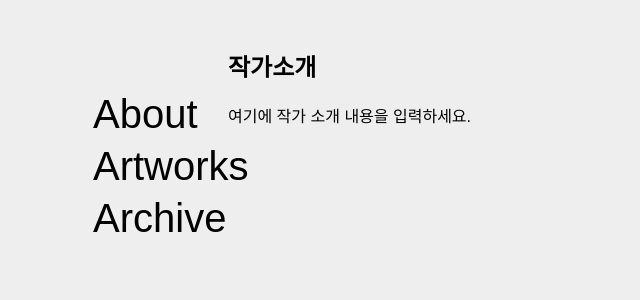
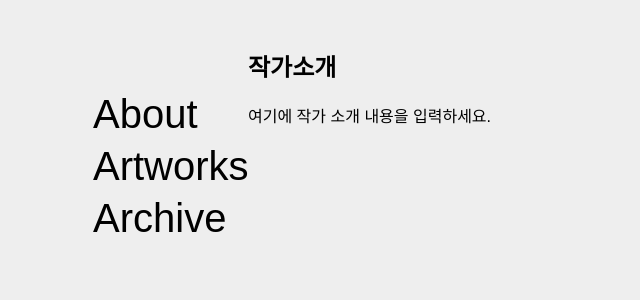
Before and after one commit to nayo40/40-artworks, a Flask app: page /about in a window 1280 px wide. Shown: the top 300 px of the page, without its empty margins (0-640 px from the left). Run offline with Flask 3, Linux system fonts and the light colour scheme.

Commit message:
Increase sidebar width and reduce content width

```diff
--- a/static/style.css
+++ b/static/style.css
@@ -55,9 +55,9 @@ body {
 
 /* 콘텐츠 레이아웃 */
 .content {
-    margin-left: 200px;
+    margin-left: 220px;
     padding: 20px;
-    width: calc(100% - 200px);
+    width: calc(100% - 220px);
     max-width: none;
 }
 
```
